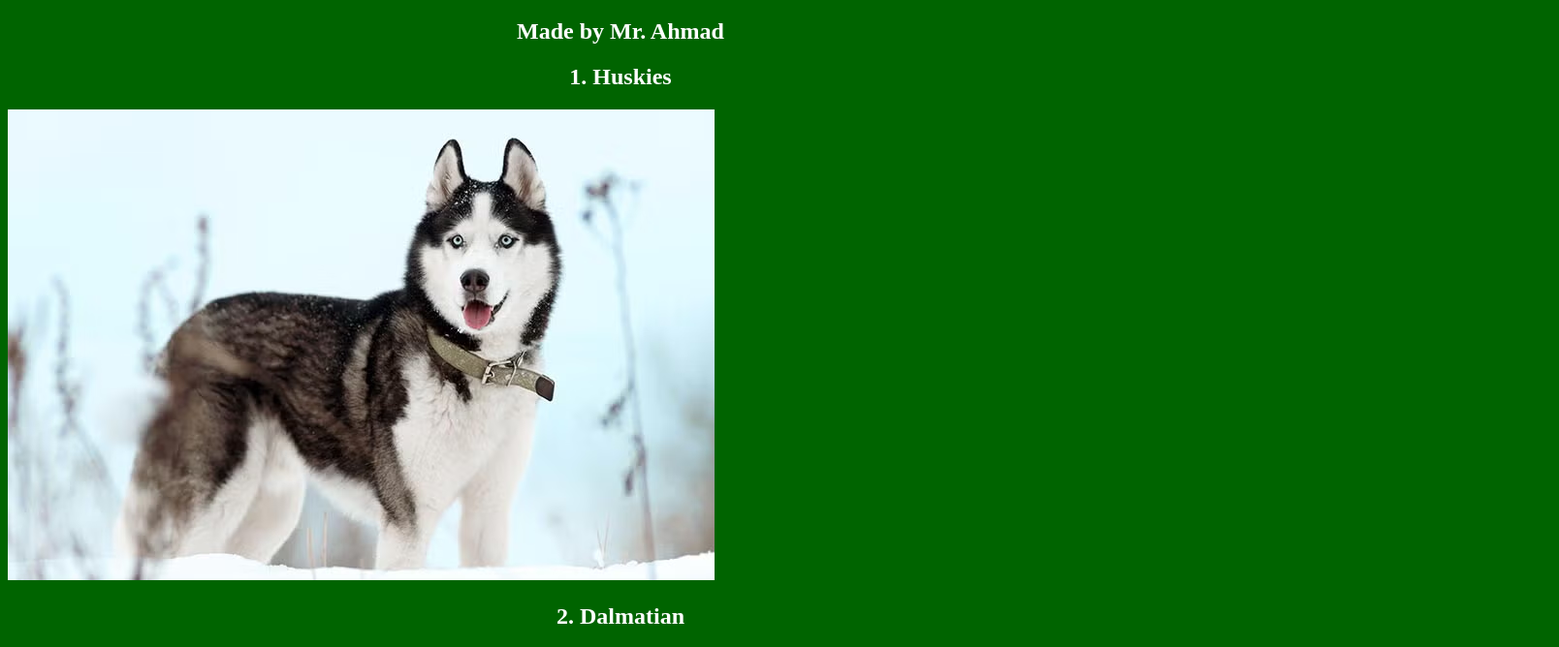
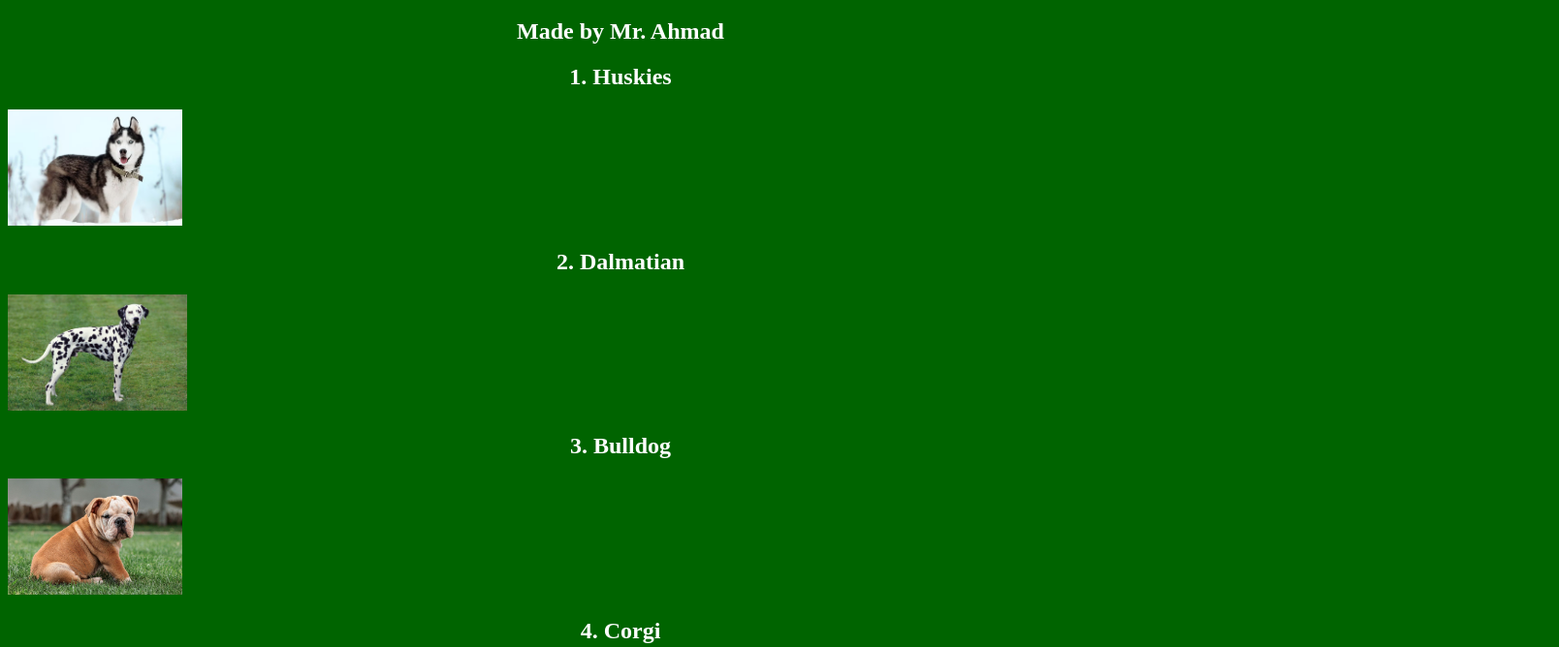
Before and after one commit to ahmadseptianto9/Sec2, a plain HTML site: page index.html in a window 1280 px wide. Shown: the part 61-729 px from the top of the page at 97% size, 1608 px wide, since content can reach past the window. Drawn offline with Linux system fonts and the light colour scheme.

Commit message:
Update style.css

```diff
--- a/style.css
+++ b/style.css
@@ -16,3 +16,8 @@ p {
   font-family: verdana;
   font-size: 20px;
 }
+
+img {
+  height: 120px;
+  text-align: center;
+}
```
